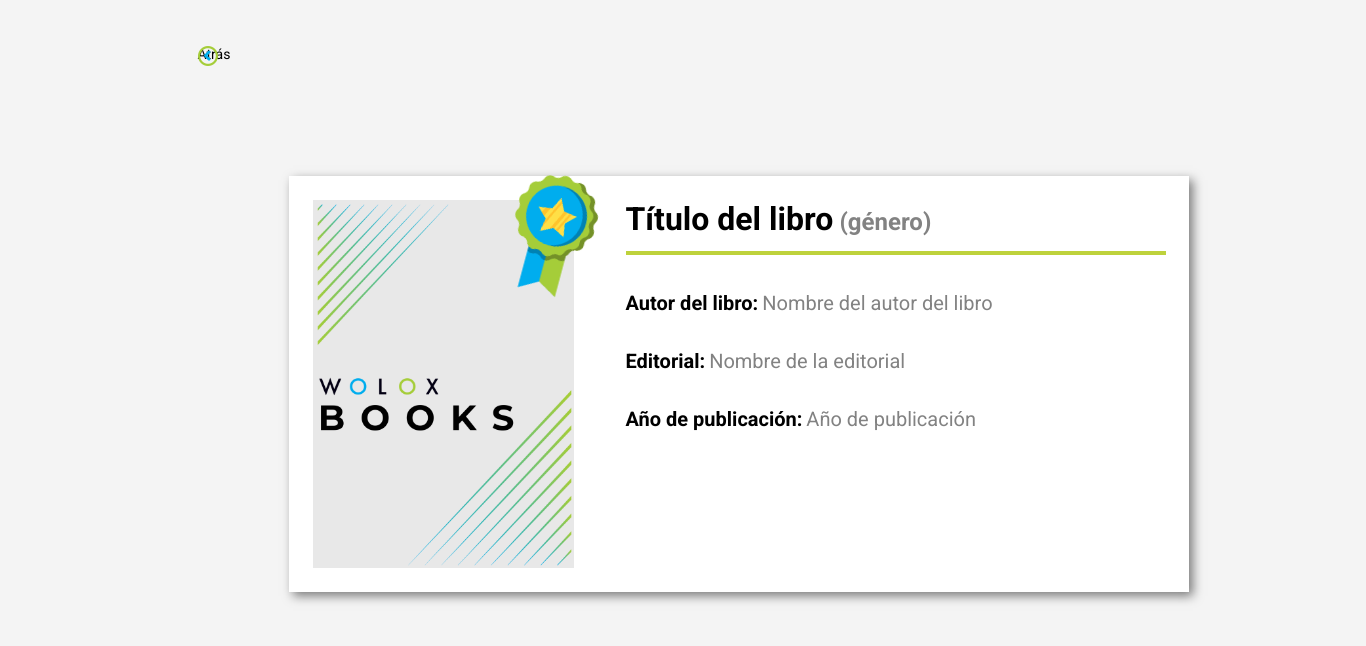
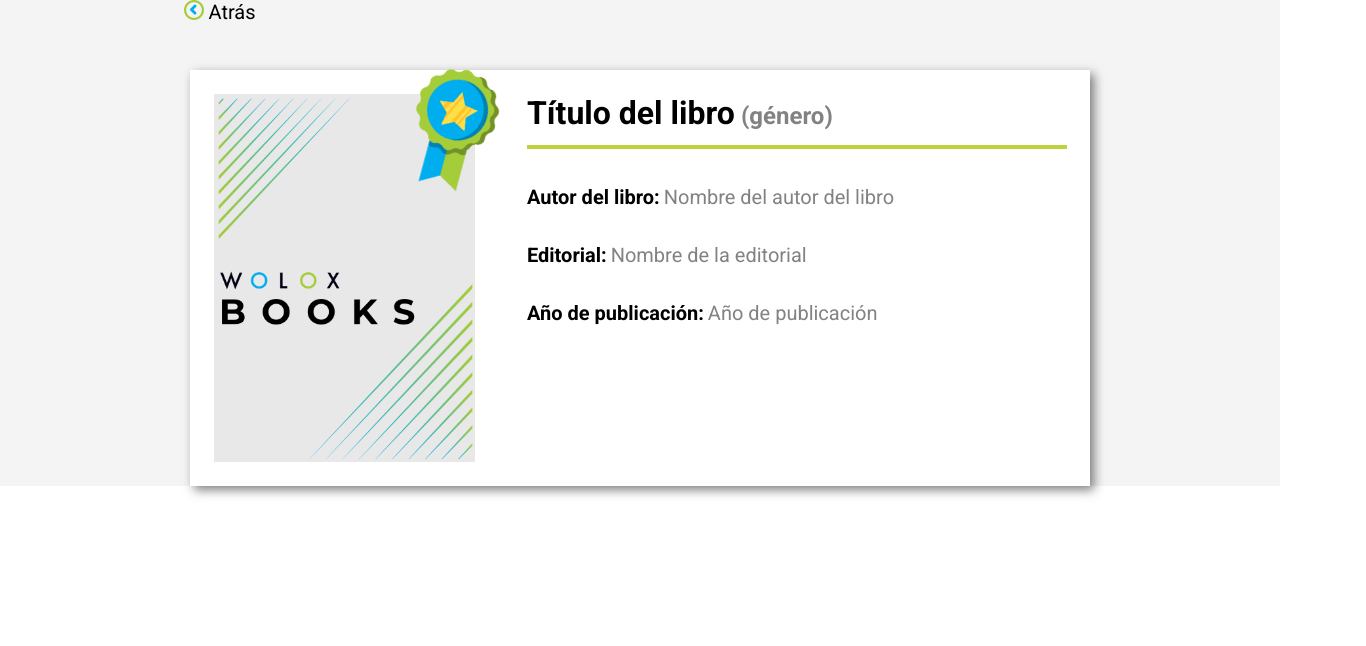
Before and after one commit to wolox-training/fr-angularjs, a plain HTML site: page maquetado/index.html in a window 1280 px wide. Shown: the whole page, 1366 px wide, since content can reach past the window. Drawn offline with Linux system fonts and the light colour scheme.

Commit message:
Change style and position

```diff
--- a/maquetado/index.html
+++ b/maquetado/index.html
@@ -7,10 +7,9 @@
   </head>
 
   <body>
-    <div class="all-cover">
-      <a class="back" href="fr-angularjs/listado-de-libros/index.html">
-        <p>Atrás</p>
-      </a>
+    <div class="cover">
+      <div class="container">
+        <a class="back" href="../listado-de-libros/index.html">Atrás</a>
         <div class="book">
           <div class="cover-container">
             <img  class ="book-cover" src="book-cover.png" alt="Book cover">
@@ -39,5 +38,6 @@
           </div>
         </div>
       </div>
+   </div>
   </body>
 </html>
--- a/maquetado/scss/application.scss
+++ b/maquetado/scss/application.scss
@@ -1 +1,8 @@
+@import url('https://fonts.googleapis.com/css2?family=Roboto:wght@400;700&display=swap');
+@import 'equalizer.scss';
+@import 'colors.scss';
 @import 'detail.scss';
+
+* {
+    font-family: Roboto, sans-serif;
+  }
--- a/maquetado/scss/detail.scss
+++ b/maquetado/scss/detail.scss
@@ -1,34 +1,32 @@
-@import url('https://fonts.googleapis.com/css2?family=Roboto:wght@400;700&display=swap');
-@import 'equalizer.scss';
-@import 'colors.scss';
-
-
-* {
-  font-family: Roboto, sans-serif;
+.cover {
+  width: 100vw;
+  background-color: $wild-sand;
 }
 
-.all-cover {
+.container {
+  margin: 0 auto;
   display: flex;
-  height: 768px;
-  width: 1366px;
-  background-color: $wild-sand;
+  flex-direction: column;
+  max-width: 900px;
+  width: 100%;
   justify-content: center;
-  align-items: center;
 }
 
 .back {
+  height: 20px;
+  width: 59px;
+  font-size: 20px;
+  line-height: 24px;
+  position: relative;
   display: flex;
-  position: relative;
-  height: 22px;
-  width: 91px;
-  align-self: flex-start;
-  margin-top: 46px;
-  margin-left: 20px;
+  justify-content: center;
+  margin-bottom: 50px;
   &::before {
     content: url(back-arrow-20.png);
     background-repeat: no-repeat;
     background-size: contain;
-    position: absolute;
+    position: relative;
+    margin-right: 5px;
   }
 }
 
@@ -40,13 +38,6 @@
   width: 900px;
   background-color: $white;
   box-shadow: 4px 4px 10px 0 $black-shadow;
-}
-
-.book-cover {
-  margin: 24px 52px 24px 24px;
-  height: 368px;
-  width: 261px;
-  position: relative;
 }
 
 .cover-container {
@@ -62,6 +53,13 @@
     right: 20px;
     transform: rotate(15deg);
   }
+}
+
+.book-cover {
+  margin: 24px 52px 24px 24px;
+  height: 368px;
+  width: 261px;
+  position: relative;
 }
 
 .book-title {
```
Also changed, not shown: maquetado/application.css, 2 other files. Lines whose indentation alone changed are shown as unchanged.
